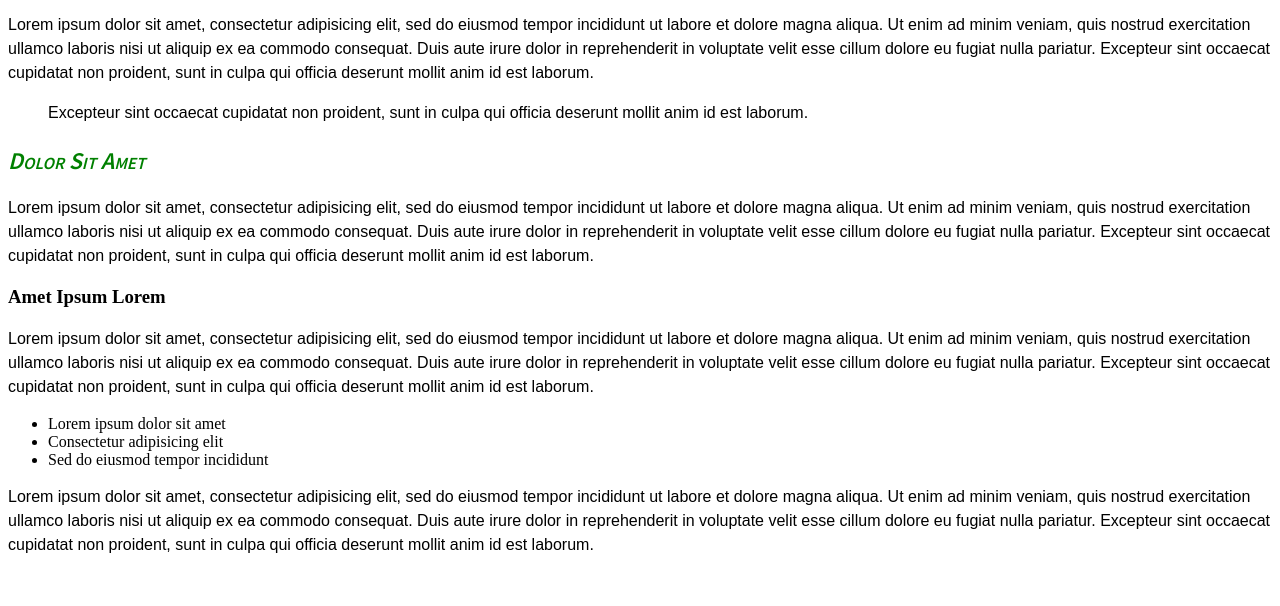
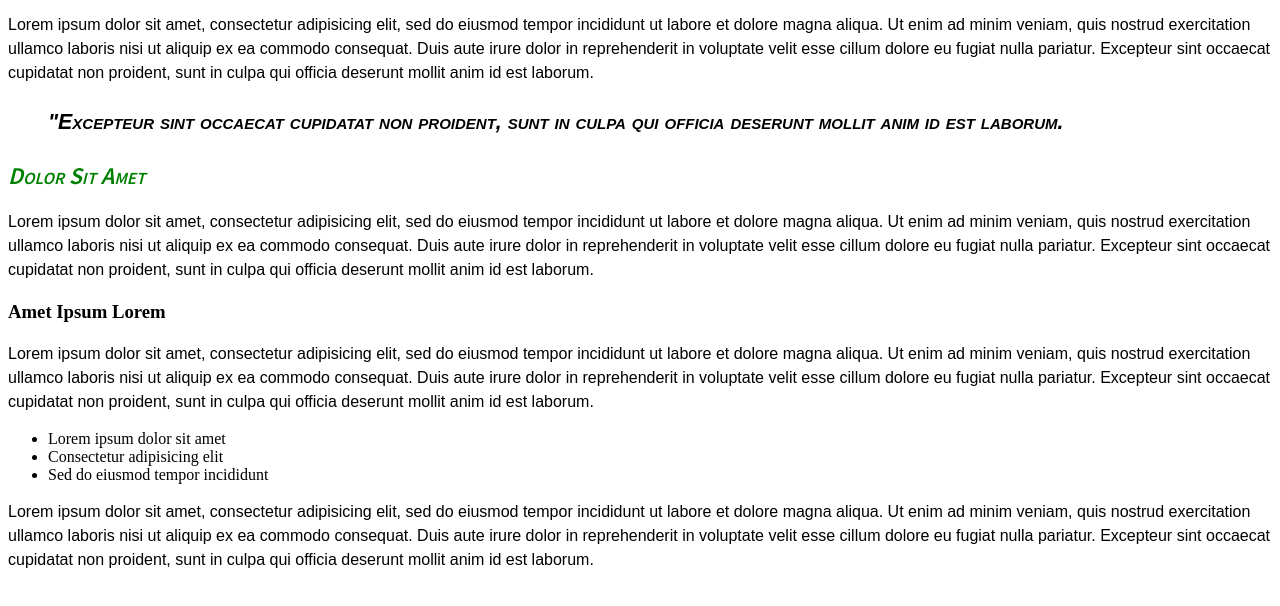
Before and after one commit to matthewtkeough/matthewtkeough.github.com, a plain HTML site: page Class/typography/index.html in a window 1280 px wide. Shown: the part 158-764 px from the top of the page. Drawn offline with Linux system fonts and the light colour scheme; a web font is replaced by a local one.

Commit message:
styling block quote

```diff
--- a/Class/typography/index.html
+++ b/Class/typography/index.html
@@ -14,7 +14,7 @@
 <p>Lorem ipsum dolor sit amet, consectetur adipisicing elit, sed do eiusmod tempor incididunt ut labore et dolore magna aliqua. Ut enim ad minim veniam, quis nostrud exercitation ullamco laboris nisi ut aliquip ex ea commodo consequat. Duis aute irure dolor in reprehenderit in voluptate velit esse cillum dolore eu fugiat nulla pariatur. Excepteur sint occaecat cupidatat non proident, sunt in culpa qui officia deserunt mollit anim id est laborum.</p>
 
 <blockquote>
-    <p>Excepteur sint occaecat cupidatat non proident, sunt in culpa qui officia deserunt mollit anim id est laborum.</p>
+    <p>"Excepteur sint occaecat cupidatat non proident, sunt in culpa qui officia deserunt mollit anim id est laborum.</p>
 </blockquote>
 
 <h2>Dolor Sit Amet</h2>
--- a/Class/typography/styles.css
+++ b/Class/typography/styles.css
@@ -1,4 +1,5 @@
-h1,h2 {
+h1,h2
+		{
 			font-family: 'Source Sans Pro', sans-serif;
 			color: green;
 			font-weight: normal;
@@ -6,15 +7,27 @@ h1,h2 {
 			font-variant: small-caps;
 		}
 
-	p {
+p
+		{
 			font-family: 'Muli', sans-serif;
 			line-height:1.5em;
 			text-transform: ;
 		}
 
+blockquote
+		{
+			font-size: 16pt;
+			font-style: italic;
+			font-weight: bold;
+			line-height: 1.5;
+			font-variant: small-caps;
+			text-align: left;
+		}
+
+
 /*
 line-height: height between lines of text
-font-size:- size of font
+font-size:- size of font pt
 font-weight: whether something is normal or bold
 font-style - normal or italic
 font-variant- normal or small-caps
```
Lines whose indentation alone changed are shown as unchanged.
